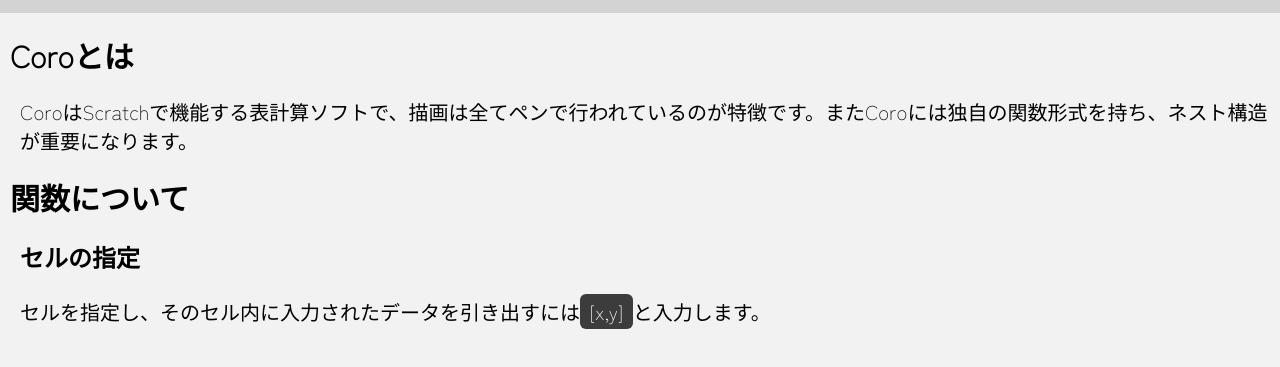
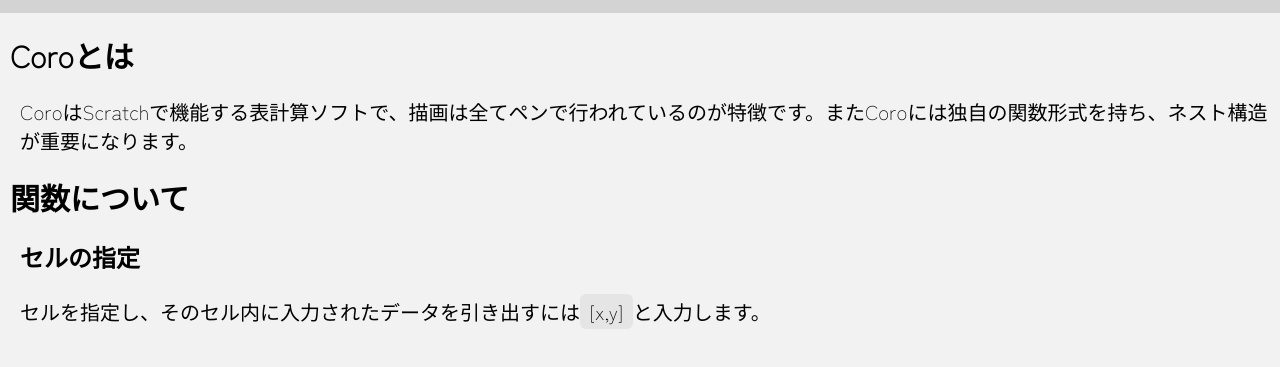
Before and after one commit to dragon-sub/Home-page, a plain HTML site: page aboutCoro.html in a window 1280 px wide. Shown: the part 87-454 px from the top of the page. Drawn offline with Linux system fonts and the light colour scheme.

Commit message:
aboutCoro.html

```diff
--- a/aboutCoro.html
+++ b/aboutCoro.html
@@ -107,8 +107,8 @@
 
     code {
       display: inline-block;
-      background-color: #3c3c3c;
-      color: white;
+      background-color: #e5e5e5;
+      color: black;
       font-family: "Zen Kaku Gothic New", sans-serif;
       font-weight: 300;
       font-style: normal;
```
